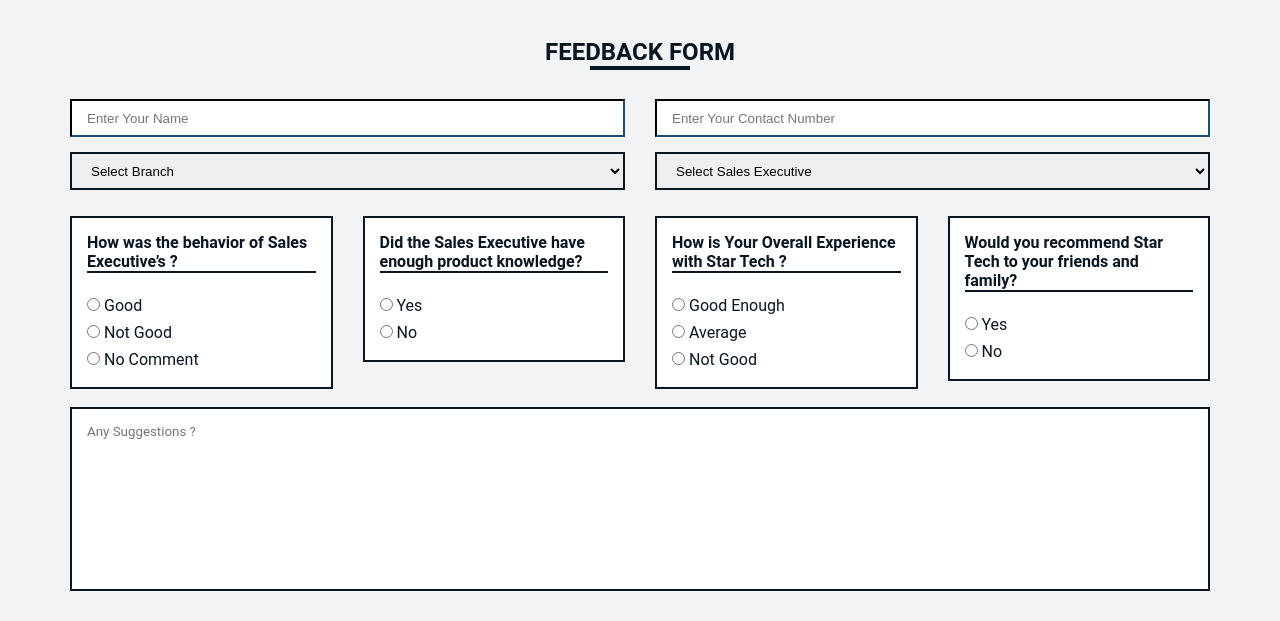
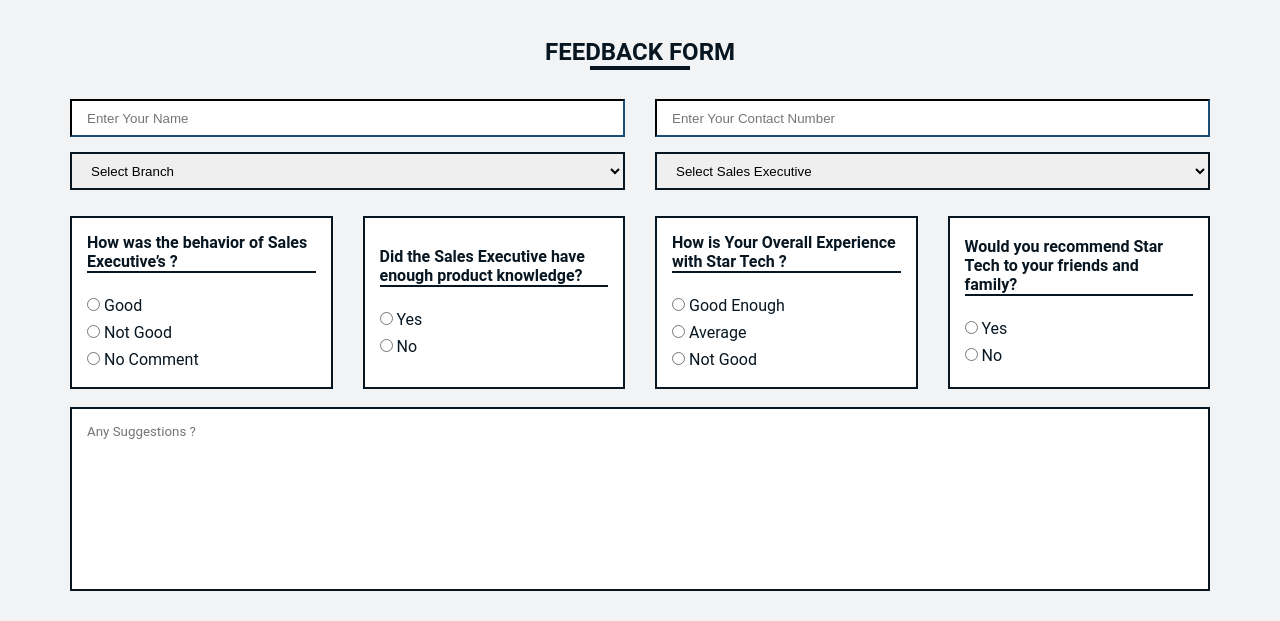
Before and after one commit to arafathossainadi/stel-customer-feedback, a plain HTML site: page index.html in a window 1280 px wide. Shown: the part 179-800 px from the top of the page. Drawn offline with nearby package versions, Linux system fonts and the light colour scheme.

Commit message:
updated box

```diff
--- a/index.html
+++ b/index.html
@@ -89,7 +89,7 @@
 					</div>
 				</div>
 				<div class="col-lg-3"><br>
-					<div class="placeholder-card">
+					<div class="placeholder-card" style="padding: 28.4px 15px;">
 						<p style="font-weight: bold;">Did the Sales Executive have enough product knowledge?</p>
 						<hr style="border: 1px solid #081621;"><br>
 						<input type="radio" id="pk-yes" name="product-knowledge" value="Yes">
@@ -111,7 +111,7 @@
 					</div>
 				</div>
 				<div class="col-lg-3"><br>
-					<div class="placeholder-card">
+					<div class="placeholder-card" style="padding: 19px 15px;">
 						<p style="font-weight: bold;">Would you recommend Star Tech to your friends and family?</p>
 						<hr style="border: 1px solid #081621;"><br>
 						<input type="radio" id="rec-yes" name="recommendation" value="Yes">
```
